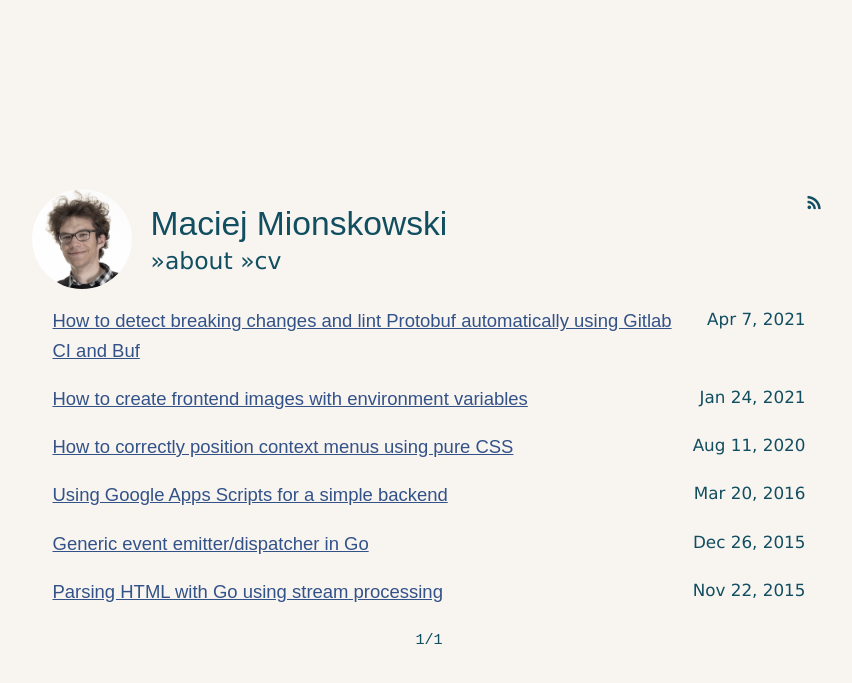
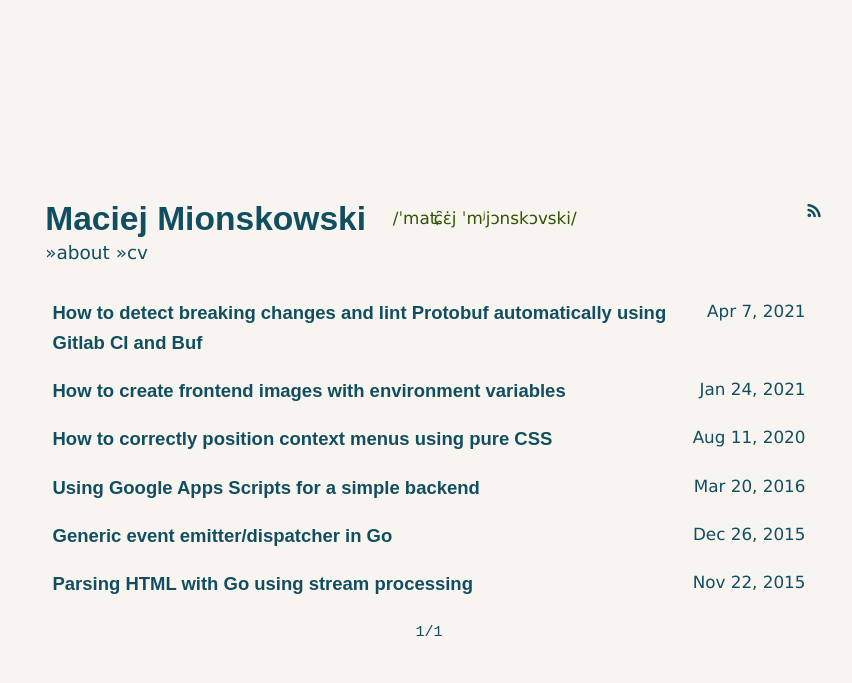
Before and after one commit to maciekmm/maciekmm.github.io, a Jekyll site: the page built from index.html, in a window 1280 px wide. Shown: the top 683 px of the page, without its empty margins (211-1063 px from the left). Built offline with Jekyll 4.4.1, drawn with Linux system fonts in a browser that asks for light colours; some web fonts are replaced; the list of posts is cut into pages by our own code.

Commit message:
Add IPA pronunciation for my name

```diff
--- a/_layouts/default.html
+++ b/_layouts/default.html
@@ -12,11 +12,12 @@
 
 <body itemscope itemtype="http://schema.org/Blog">
 	<header class="site-header">
-		<a href="/"><img class="picture" src="{{ site.baseurl }}/assets/picture.png" alt="Maciej Mionskowski"></a>
+		<!-- <a href="/"><img class="picture" src="{{ site.baseurl }}/assets/picture.png" alt="Maciej Mionskowski"></a> -->
 		<div class="wrap">
 			<a href="/">
 				<h1>{{ site.title }}</h1>
 			</a>
+			<span class="pronunciation">/ˈmaʨ̑ɛ̇j ˈmʲjɔnskɔvski/</span>
 			<nav>
 				<h1 class="visually-hidden">Navigation</h1>
 				<ul>
--- a/style.scss
+++ b/style.scss
@@ -5,17 +5,17 @@
 	--text-color: #114e60;
 	--background-color: #f4eee89c;
 	--link-color: #325288;
+	--accent-color: #325300;
 	--background-color-darker: #ebdfdb;
-	--background-color-darkest: #f5cebe;
 }
 
 @media (prefers-color-scheme: dark) {
 	:root {
 		--text-color: #dddddd;
-		--background-color: #222831;
-		--link-color: #dddddd;
-		--background-color-darker: #30475e;
-		--background-color-darkest: #333;
+		--background-color: #202040;
+		--link-color: #ff6363;
+		--accent-color: #B4FEE7;
+		--background-color-darker: #543864;
 	}
 }
 
@@ -94,7 +94,7 @@ body {
 
 a {
 	color: var(--link-color);
-	text-decoration: underline;
+	text-decoration: none;
 
 	&:hover, &:focus {
 		text-decoration: underline;
@@ -125,6 +125,8 @@ h1,h2,h3,h4,h5 {
 }
 
 .site-header {
+	margin-bottom: 2em;
+
 	.picture {
 		width: 10vw;
 		height: 10vw;
@@ -139,10 +141,16 @@ h1,h2,h3,h4,h5 {
 		vertical-align: middle;
 	}
 
+	.pronunciation {
+		color: var(--accent-color);
+		padding-left: 2ch;
+		white-space: nowrap;
+	}
+
 	h1 {
 		display: inline-block;
 		vertical-align: middle;
-		font-weight: 400;
+		font-weight: 800;
 		// font-family: sans-serif;
 	}
 
@@ -157,7 +165,7 @@ h1,h2,h3,h4,h5 {
 
 	ul {
 		list-style: none;
-		font-size: 1.4em;
+		font-size: 1.1em;
 
 		li {
 			display: inline-block;
@@ -179,7 +187,7 @@ h1,h2,h3,h4,h5 {
 		padding-left: 1vw;
 	}
 
-	@media screen and (max-width: 425px) {
+	@media screen and (max-width: 560px) {
 		text-align: center;
 
 		.icon {
@@ -191,6 +199,7 @@ h1,h2,h3,h4,h5 {
 main {
 		padding: 0 1.2em;
 		line-height: 1.6;
+
 
 		h1,h2,h3,h4 {
 			margin-top: 0;
@@ -211,7 +220,7 @@ main {
 		}
 
 		header {
-			margin: 0.3em 0 0.1em 0;
+			margin: 0 0 0.1em 0;
 
 			time {
 				color: var(--text-color);
@@ -219,6 +228,7 @@ main {
 
 			h1 {
 				font-size: 1.7em;
+				font-weight: 800;
 			}
 		}
 
@@ -308,6 +318,12 @@ main {
 
 .post-list--post {
 	margin-top: 1em;
+
+	a {
+		&:link, &:visited, &:hover {
+			color: var(--text-color);
+		}
+	}
 
 	h1 {
 		font-size: 1.1em;
```
